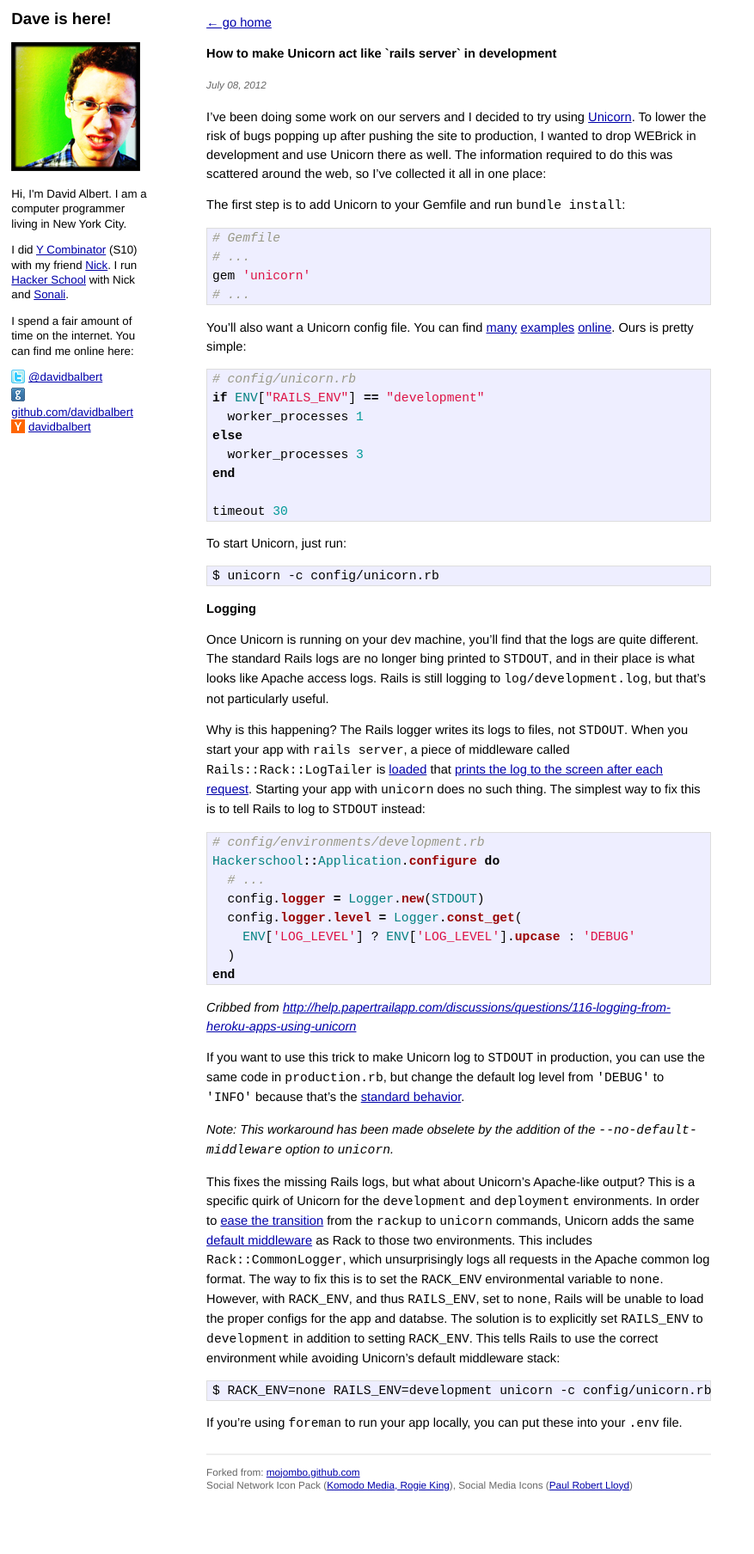
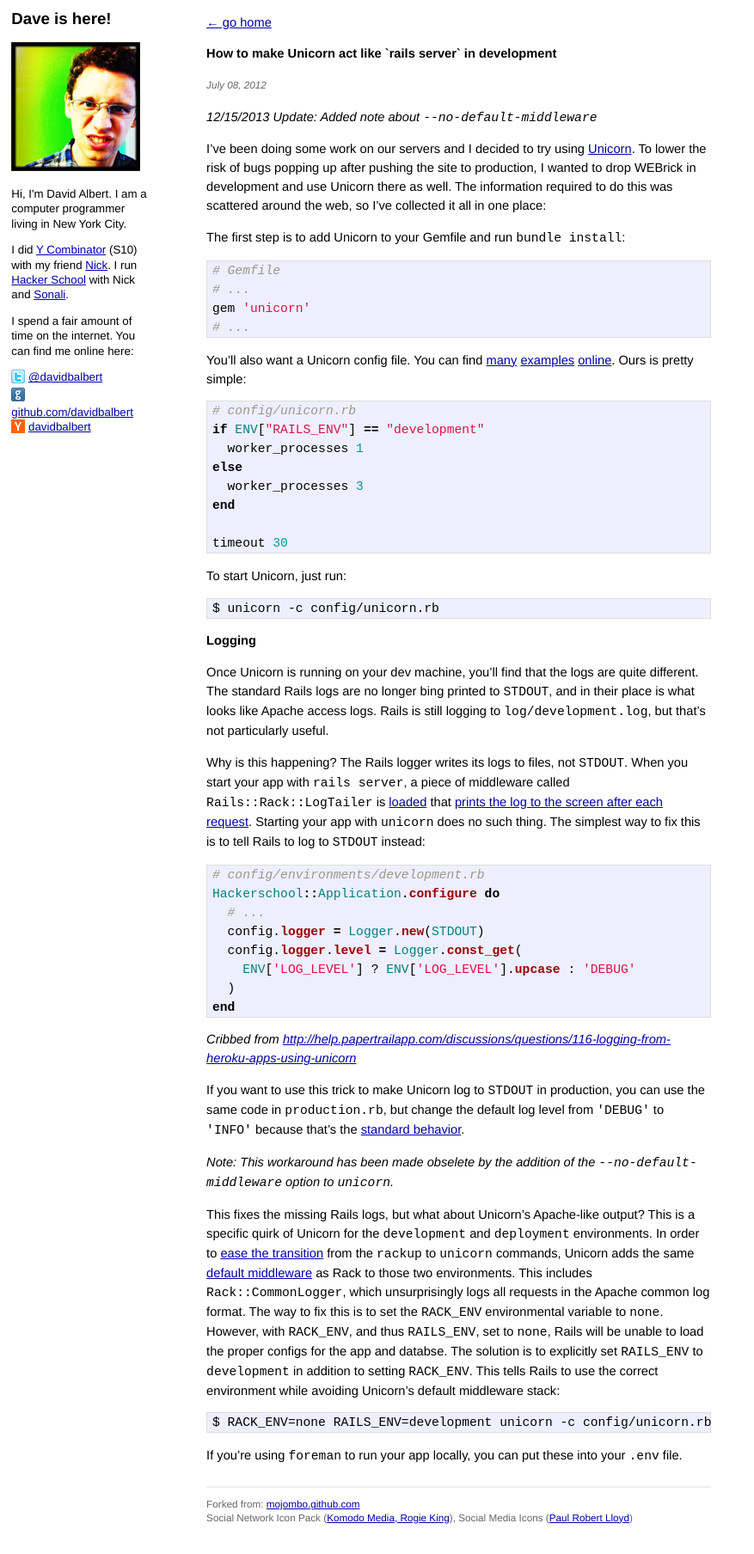
Before and after one commit to davidbalbert/davidbalbert.github.io, a Jekyll site: the page built from _posts/2012-07-08-how-to-make-unicorn-act-like-rails-server-in-development.markdown, in a window 1280 px wide. Shown: the whole page at 86% size, without its empty margins (0-877 px from the left). Built offline with Jekyll 4.4.1, drawn with Linux system fonts in a browser that asks for light colours; Markdown is read by kramdown in place of the engine named in the settings; before the commit the page ends 1770 px from its top, so only the background shows below that.

Commit message:
update unicorn post

```diff
--- a/_posts/2012-07-08-how-to-make-unicorn-act-like-rails-server-in-development.markdown
+++ b/_posts/2012-07-08-how-to-make-unicorn-act-like-rails-server-in-development.markdown
@@ -3,6 +3,8 @@
 title: How to make Unicorn act like `rails server` in development
 permalink: unicorn.html
 ---
+
+*12/15/2013 Update: Added note about `--no-default-middleware`*
 
 I've been doing some work on our servers and I decided to try using [Unicorn](http://unicorn.bogomips.org/). To lower the risk of bugs popping up after pushing the site to production, I wanted to drop WEBrick in development and use Unicorn there as well. The information required to do this was scattered around the web, so I've collected it all in one place:
 
```
